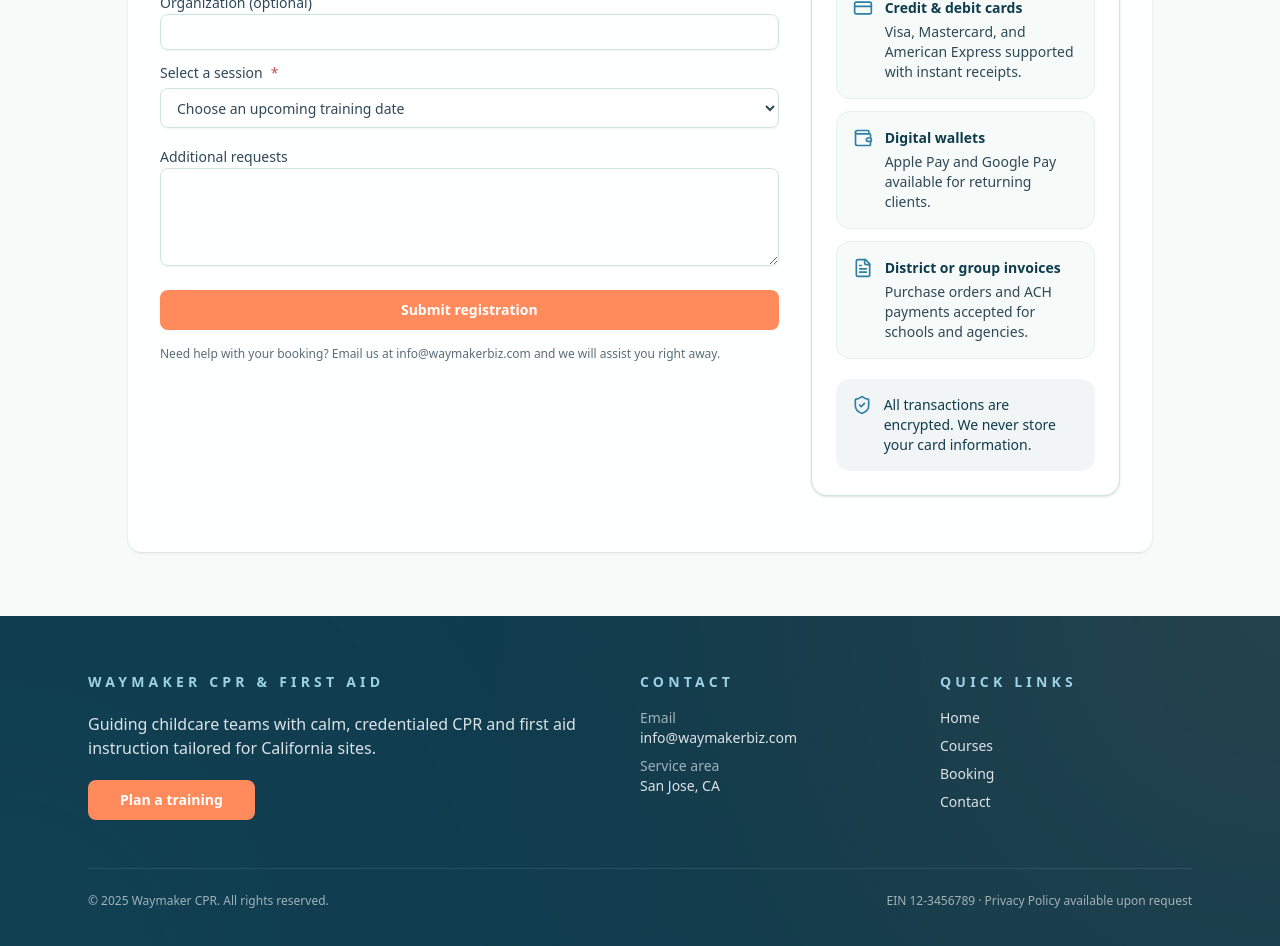
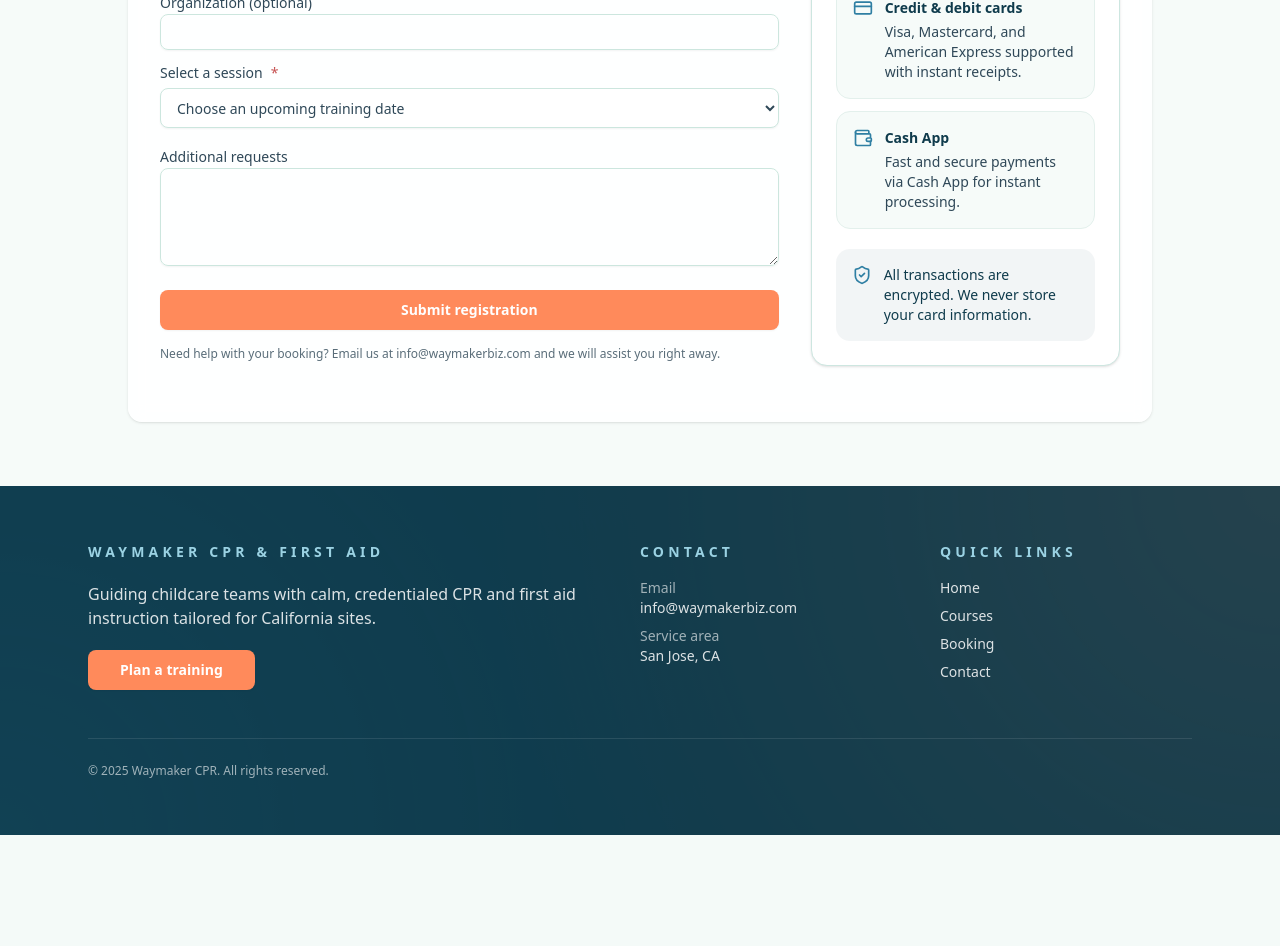
Before and after one commit to darecallad/cpr, a Next.js app: page /booking in a window 1280 px wide. Shown: the part 580-1526 px from the top of the page. After the commit the page ends 1415 px from the top, so only its background shows below. Built offline with nearby package versions, Linux system fonts and the light colour scheme.

Commit message:
FE basic design frist version

```diff
--- a/src/app/contact/page.tsx
+++ b/src/app/contact/page.tsx
@@ -333,8 +333,8 @@
                 </Button>
                 <p className="text-xs text-[#2F4858]/80">
                   {locale === "en"
-                    ? "Having trouble? Call us or message on LINE for instant help."
-                    : "需要協助？可直接來電或於 LINE 聯絡我們。"}
+                    ? "Having trouble? Email us at info@waymakerbiz.com for assistance."
+                    : "需要協助？請來信 info@waymakerbiz.com 與我們聯繫。"}
                 </p>
               </div>
             </form>
--- a/src/components/Footer.tsx
+++ b/src/components/Footer.tsx
@@ -126,12 +126,9 @@
           </div>
         </div>
 
-        <div className="border-t border-white/10 pt-6 text-xs text-white/60 md:flex md:items-center md:justify-between">
+        <div className="border-t border-white/10 pt-6 text-xs text-white/60">
           <p>
             © {year} Waymaker CPR. {content.legal}
-          </p>
-          <p className="mt-2 md:mt-0">
-            EIN 12-3456789 · Privacy Policy available upon request
           </p>
         </div>
       </div>
--- a/src/data/booking.ts
+++ b/src/data/booking.ts
@@ -1,5 +1,5 @@
 import type { LucideIcon } from "lucide-react";
-import { CreditCard, FileText, Wallet } from "lucide-react";
+import { CreditCard, Wallet } from "lucide-react";
 
 export type BookingLocale = "en" | "zh";
 
@@ -43,7 +43,7 @@
   };
 };
 
-export type PaymentMethodId = "cards" | "wallets" | "invoice";
+export type PaymentMethodId = "cards" | "cashapp";
 
 export type BookingSession = {
   id: string;
@@ -119,14 +119,9 @@
           detail: "Visa, Mastercard, and American Express supported with instant receipts.",
         },
         {
-          id: "wallets",
-          label: "Digital wallets",
-          detail: "Apple Pay and Google Pay available for returning clients.",
-        },
-        {
-          id: "invoice",
-          label: "District or group invoices",
-          detail: "Purchase orders and ACH payments accepted for schools and agencies.",
+          id: "cashapp",
+          label: "Cash App",
+          detail: "Fast and secure payments via Cash App for instant processing.",
         },
       ],
     },
@@ -175,14 +170,9 @@
           detail: "支援 Visa、Mastercard、American Express，付款完成立即寄發收據。",
         },
         {
-          id: "wallets",
-          label: "行動支付",
-          detail: "Apple Pay、Google Pay 等快速支付方式將陸續開放。",
-        },
-        {
-          id: "invoice",
-          label: "團體轉帳 / 匯款",
-          detail: "學校、機構可申請匯款或採購單付款，我們會提供帳戶與收據。",
+          id: "cashapp",
+          label: "Cash App",
+          detail: "透過 Cash App 快速安全付款，即時處理。",
         },
       ],
     },
@@ -191,6 +181,5 @@
 
 export const paymentMethodIcons: Record<PaymentMethodId, LucideIcon> = {
   cards: CreditCard,
-  wallets: Wallet,
-  invoice: FileText,
+  cashapp: Wallet,
 };
```
Also changed, not shown: 1 other file (tests, documents, lock files or other folders).
